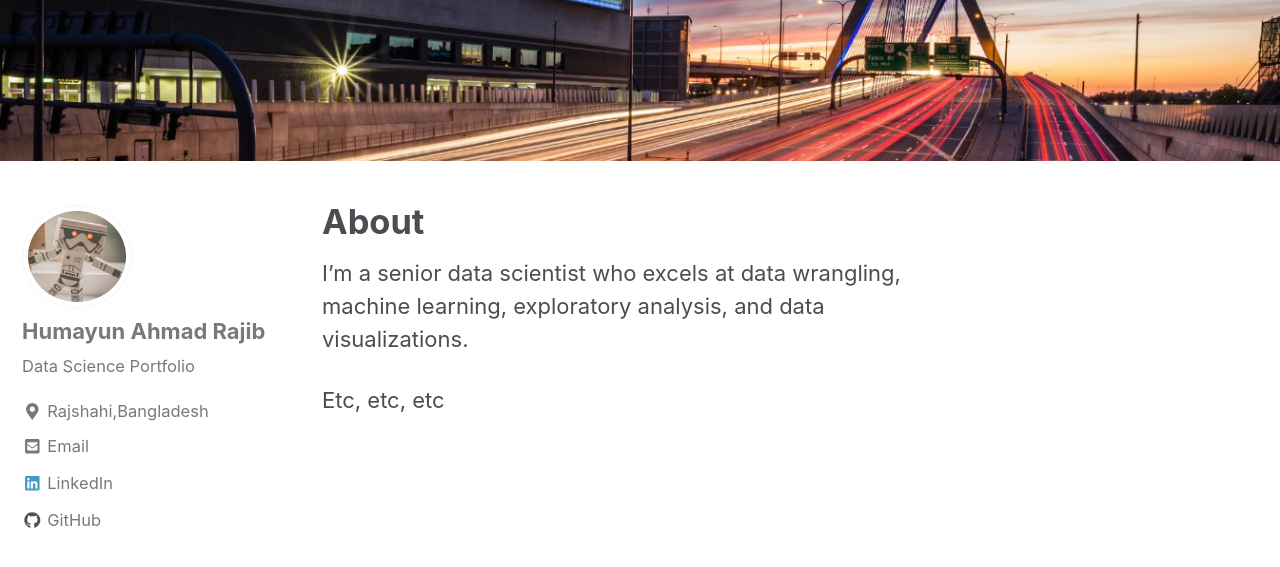
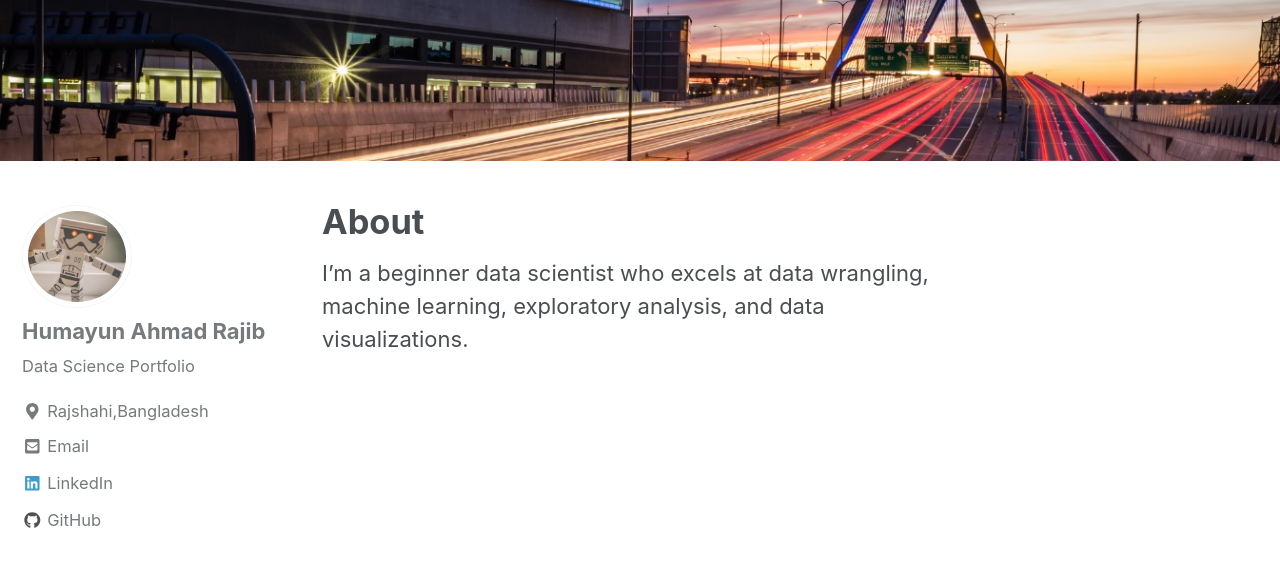
Before and after one commit to humayun-ahmad/humayun-ahmad.github.io, a Jekyll site: the page built from _pages/about.md, in a window 1280 px wide and 900 px high, scrolled down 412 px. Shown: the top 567 px of the window. Built offline with Jekyll 4.4.1, drawn with Linux system fonts in a browser that asks for light colours; nearby versions of some CDN libraries.

Commit message:
add some text about my bio

```diff
--- a/_pages/about.md
+++ b/_pages/about.md
@@ -5,6 +5,4 @@ header:
   image: "/images/zakim.jpg"
 ---
 
-I'm a senior data scientist who excels at data wrangling, machine learning, exploratory analysis, and data visualizations.
-
-Etc, etc, etc
+I'm a beginner data scientist who excels at data wrangling, machine learning, exploratory analysis, and data visualizations.
```
Also changed, not shown: images/Bio-pic.jpg (added).
